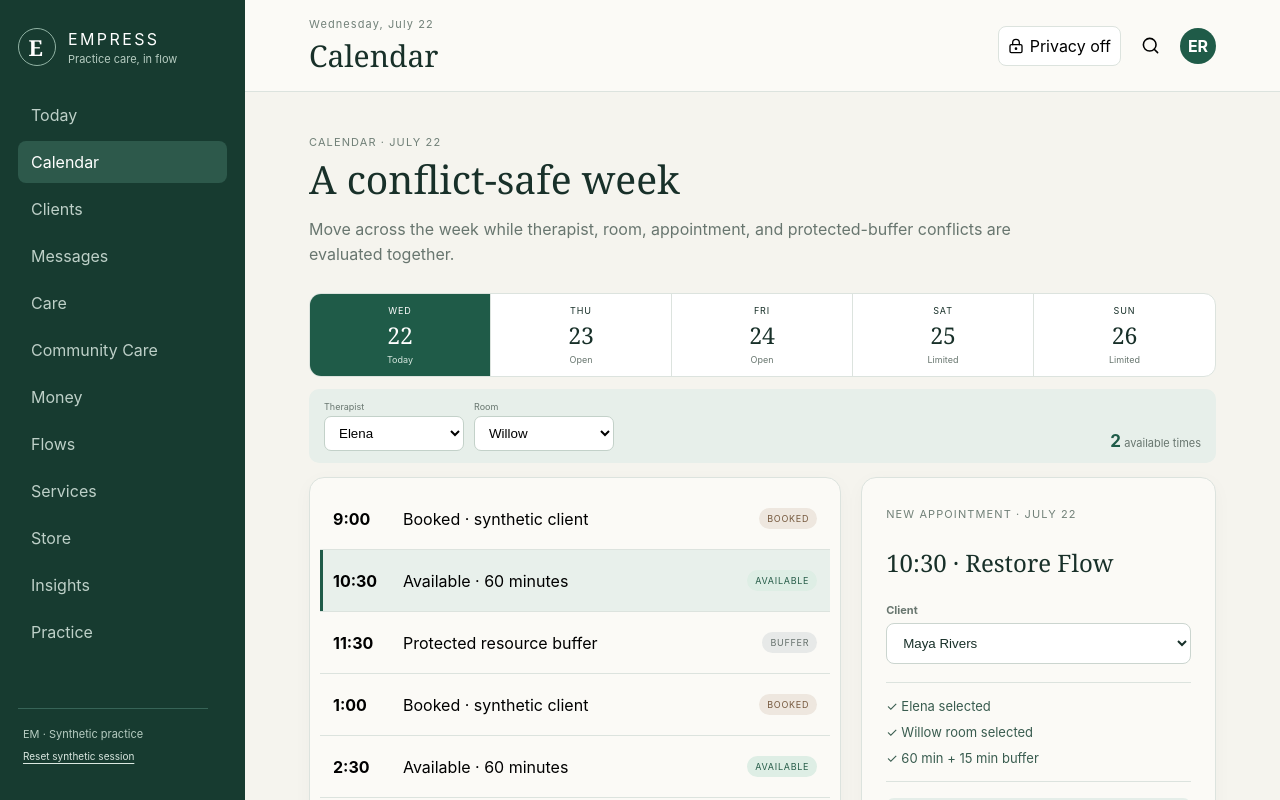
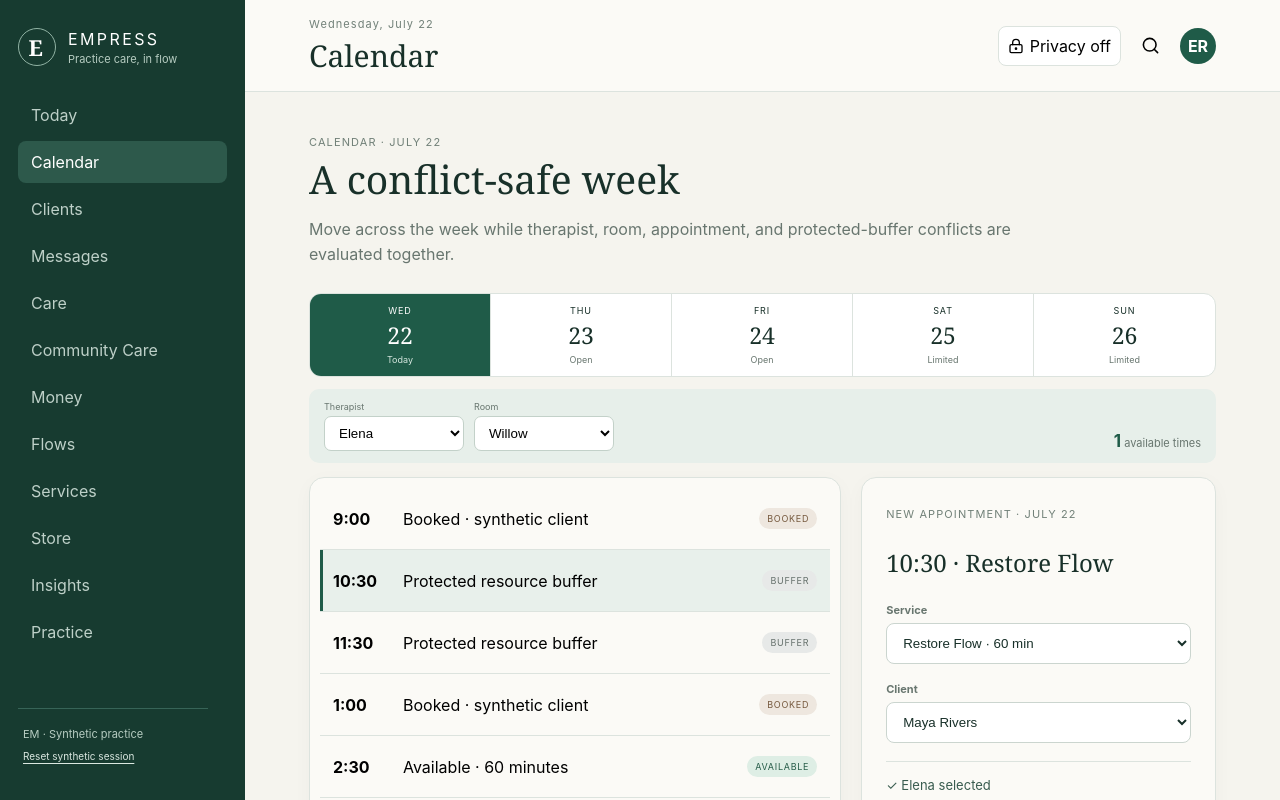
Before and after one commit to edidasken/empress, a React (Vite) app: page / in a window 1280 px wide. Both pictures are taken after a click on the button "Calendar". Shown: the top 800 px of the page. Built offline with nearby package versions, Linux system fonts and the light colour scheme.

Commit message:
Apply service configuration to scheduling

```diff
--- a/src/main.tsx
+++ b/src/main.tsx
@@ -551,6 +551,19 @@ function Calendar({ privacy }: { privacy: boolean }) {
     "Elena",
   );
   const [room, setRoom] = useSessionState("calendar:room", "Willow");
+  const [services] = useSessionState<ServiceOffering[]>(
+    "services:catalog",
+    defaultServices,
+  );
+  const activeServices = services.filter((service) => service.active);
+  const [serviceId, setServiceId] = useSessionState(
+    "calendar:service",
+    activeServices[0]?.id ?? defaultServices[0].id,
+  );
+  const service =
+    activeServices.find((offering) => offering.id === serviceId) ??
+    activeServices[0] ??
+    defaultServices[0];
   const blocks: ScheduleBlock[] =
     day === 0
       ? [
@@ -612,7 +625,7 @@ function Calendar({ privacy }: { privacy: boolean }) {
           : [];
   const slotState = (start: number) => {
     const conflicts = resourceConflicts(
-      { start, end: start + 60, therapist, room },
+      { start, end: start + serviceWindowMinutes(service), therapist, room },
       blocks,
     );
     return conflicts.some((item) => item.kind === "buffer")
@@ -722,7 +735,7 @@ function Calendar({ privacy }: { privacy: boolean }) {
                       : "Booked · synthetic client"
                     : state === "buffer"
                       ? "Protected resource buffer"
-                      : "Available · 60 minutes"}
+                      : `Available · ${service.durationMinutes} minutes`}
                 </span>
                 <span className={`availability ${state}`}>{state}</span>
               </button>
@@ -737,19 +750,36 @@ function Calendar({ privacy }: { privacy: boolean }) {
             <div className="confirmation">
               <CheckCircle2 />
               <small>APPOINTMENT CONFIRMED</small>
-              <h3>{slot} · Restore Flow</h3>
+              <h3>{slot} · {service.name}</h3>
               <p>
                 {privacy ? "Synthetic client" : client}
                 <br />
                 {therapist} · {room} room
                 <br />
-                {calendarDays[day].label} · 60 minutes
+                {calendarDays[day].label} · {service.durationMinutes} minutes
               </p>
               <button onClick={() => setStatus(null)}>Schedule another</button>
             </div>
           ) : (
             <>
-              <h3>{slot} · Restore Flow</h3>
+              <h3>{slot} · {service.name}</h3>
+              <label className="field">
+                <span>Service</span>
+                <select
+                  aria-label="Service"
+                  value={service.id}
+                  onChange={(event) => {
+                    setServiceId(event.target.value);
+                    setStatus(null);
+                  }}
+                >
+                  {activeServices.map((offering) => (
+                    <option value={offering.id} key={offering.id}>
+                      {offering.name} · {offering.durationMinutes} min
+                    </option>
+                  ))}
+                </select>
+              </label>
               <label className="field">
                 <span>Client</span>
                 <select
@@ -764,7 +794,7 @@ function Calendar({ privacy }: { privacy: boolean }) {
               <div className="checks">
                 <p>✓ {therapist} selected</p>
                 <p>✓ {room} room selected</p>
-                <p>✓ 60 min + 15 min buffer</p>
+                <p>✓ {service.durationMinutes} min + {service.bufferMinutes} min buffer</p>
               </div>
               {selectedState !== "available" ? (
                 <p className="conflict" role="status">
```
